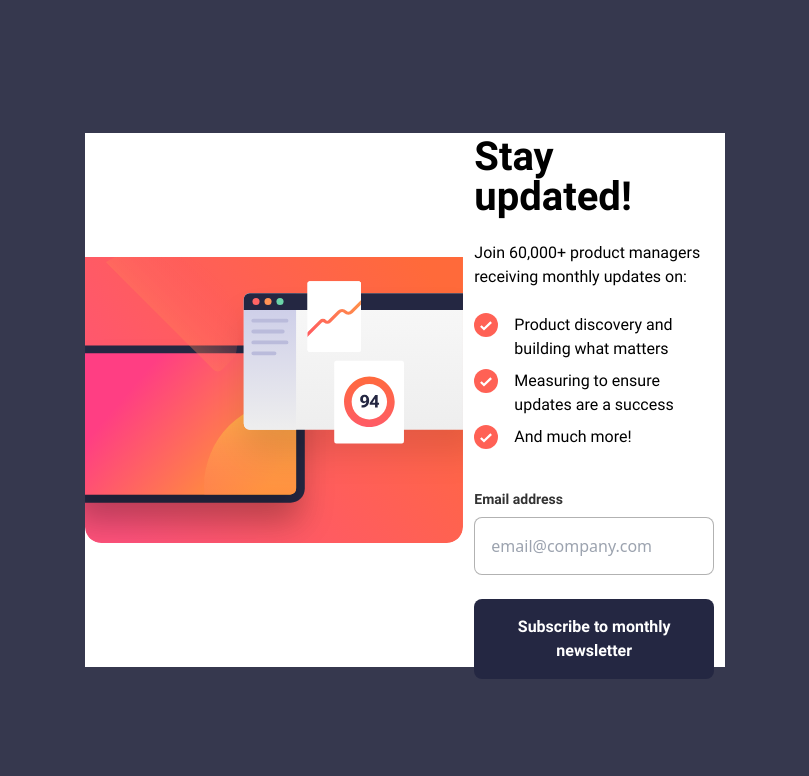
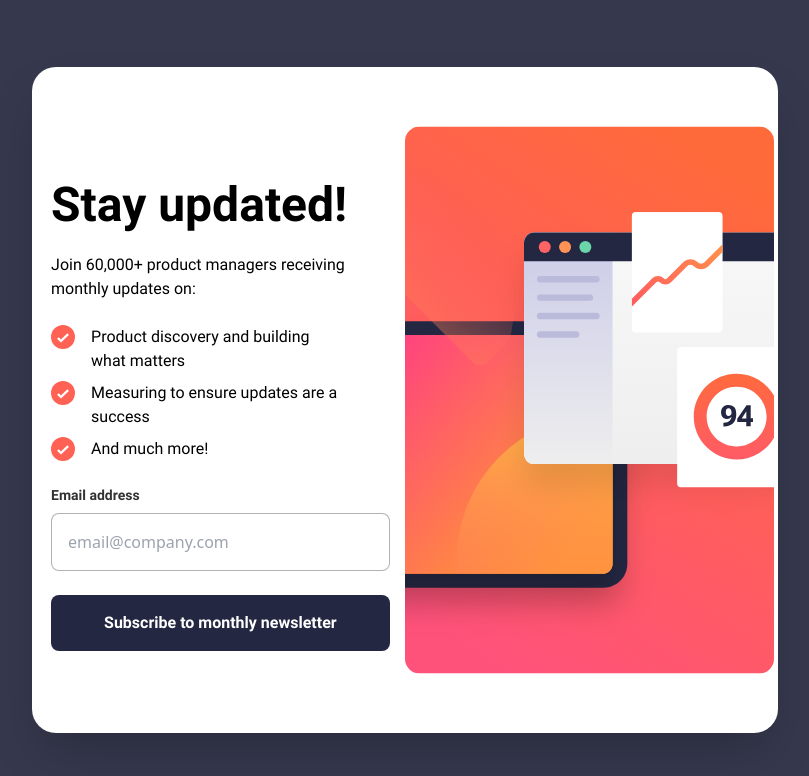
Before and after one commit to mendri/frontend-mentor-challenges, a React app in the folder newsletter-sign-up-with-success-message-main/: page / in a window 1280 px wide. Shown: the top 776 px of the page, without its empty margins (235-1044 px from the left). Built offline with nearby package versions, Linux system fonts and the light colour scheme; the HTML template or start-up script is replaced by a standard one.

Commit message:
feat: concluindo a versão de desktop

```diff
--- a/newsletter-sign-up-with-success-message-main/src/pages/Home.tsx
+++ b/newsletter-sign-up-with-success-message-main/src/pages/Home.tsx
@@ -2,13 +2,14 @@ function Home() {
 
   return (
     <div className="not-mobile:bg-charcoal-grey not-mobile:h-full not-mobile:flex not-mobile:justify-center not-mobile:items-center">
-      <div className="flex flex-col items-center not-mobile:h-4/6 not-mobile:w-3/6 not-mobile:flex-row not-mobile:bg-white">
-        <header className="w-full">
-          <img className="w-full" src="src/assets/images/illustration-sign-up-mobile.svg" />
+      <div className="flex flex-col items-center not-mobile:h-5/6 not-mobile:w-7/12 not-mobile:flex-row-reverse not-mobile:bg-white not-mobile:rounded-3xl not-mobile:shadow-2xl not-mobile:p-1">
+        <header className="w-full not-mobile:w-1/2 not-mobile:h-full not-mobile:pt-4 not-mobile:pb-4 not-mobile:pr-0">
+          <img className="w-full not-mobile:hidden" src="src/assets/images/illustration-sign-up-mobile.svg" />
+          <img className="w-full hidden not-mobile:block not-mobile:h-full" src="src/assets/images/illustration-sign-up-desktop.svg" />
         </header>
-        <section className="flex flex-col items-center">
+        <section className="flex flex-col items-center not-mobile:w-1/2 not-mobile:h-full not-mobile:justify-center">
           <div className="w-11/12">
-            <h2 className="font-roboto-bold text-stay-updated mt-8 self-start">Stay updated!</h2>
+            <h2 className="font-roboto-bold text-stay-updated mt-8 self-start not-mobile:text-5xl">Stay updated!</h2>
             <p className="font-roboto-regular mt-6">Join 60,000+ product managers receiving monthly updates on:</p>
             <div className="w-full mt-6">
               <div className="flex items-start">
@@ -25,10 +26,10 @@ function Home() {
               </div>
             </div>
           </div>
-          <form className="flex flex-col items-center mt-10 w-11/12">
+          <form className="flex flex-col items-center mt-10 not-mobile:mt-6 w-11/12">
             <p className="font-roboto-bold text-sm opacity-80 self-start">Email address</p>
             <input className="border border-black border-opacity-30 p-4 rounded-lg w-full mt-2" placeholder="email@company.com" />
-            <button className="p-4 bg-dark-slate-grey text-white font-roboto-bold rounded-lg w-full mt-6 mb-4">Subscribe to monthly newsletter</button>
+            <button className="p-4 bg-dark-slate-grey text-white font-roboto-bold rounded-lg w-full mt-6 mb-4 not-mobile:mb-0">Subscribe to monthly newsletter</button>
           </form>
         </section>
       </div>
```
